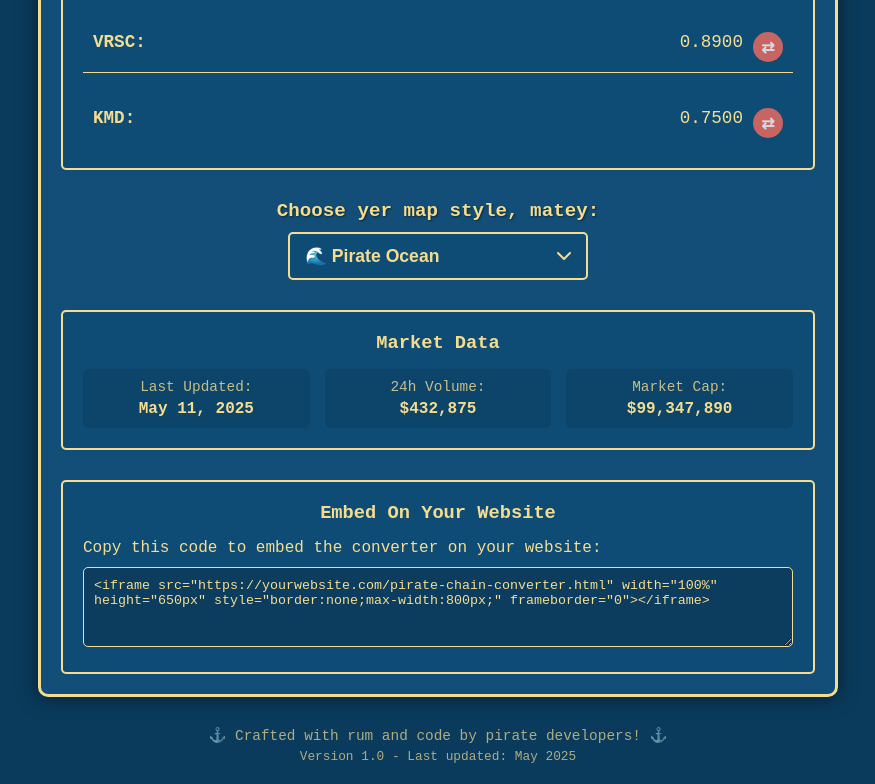
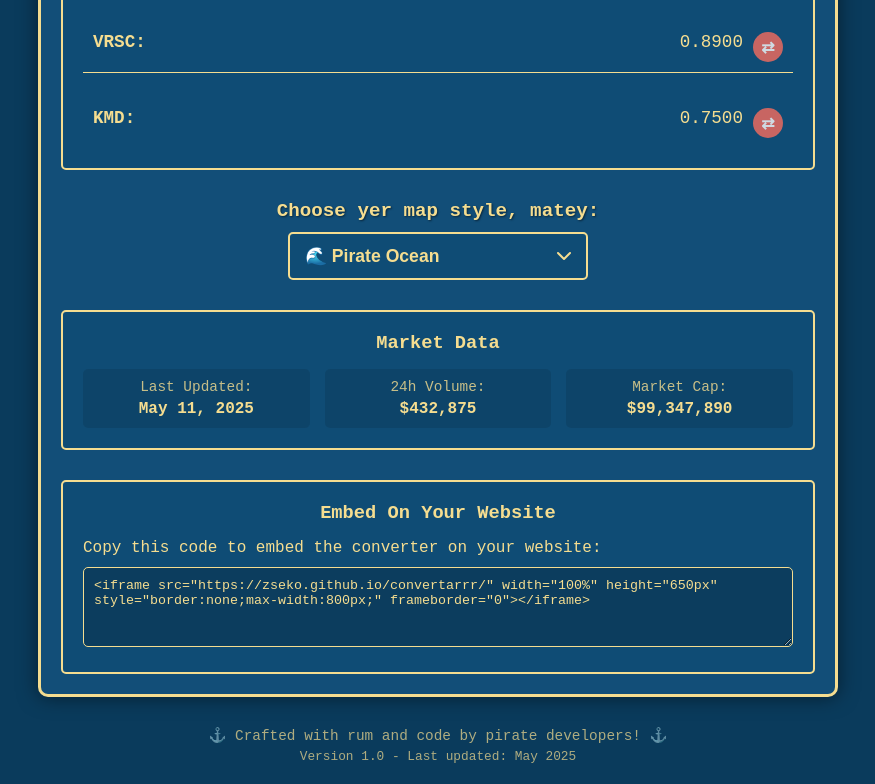
Before and after one commit to zseko/convertarrr, a plain HTML site: page index.html in a window 1280 px wide. Shown: the part 607-1391 px from the top of the page, without its empty margins (202-1077 px from the left). Drawn offline with Linux system fonts and the light colour scheme.

Commit message:
Update index.html

```diff
--- a/index.html
+++ b/index.html
@@ -99,7 +99,7 @@
         <div class="embed-section">
             <h3 class="embed-title">Embed On Your Website</h3>
             <p>Copy this code to embed the converter on your website:</p>
-            <textarea class="embed-code" readonly><iframe src="https://yourwebsite.com/pirate-chain-converter.html" width="100%" height="650px" style="border:none;max-width:800px;" frameborder="0"></iframe></textarea>
+            <textarea class="embed-code" readonly><iframe src="https://zseko.github.io/convertarrr/" width="100%" height="650px" style="border:none;max-width:800px;" frameborder="0"></iframe></textarea>
         </div>
     </div>
 
```
